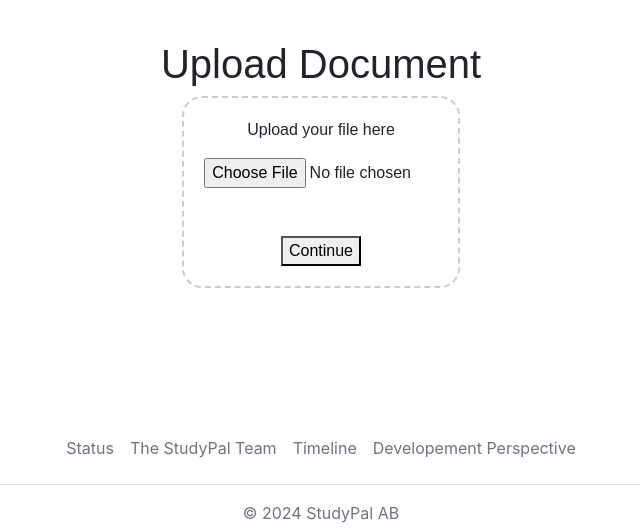
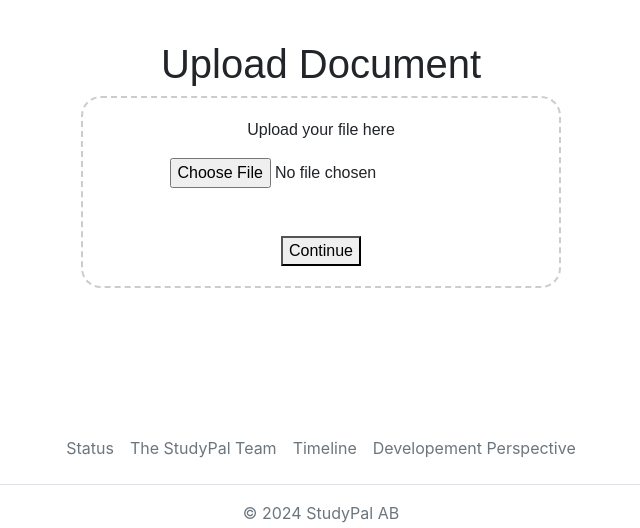
Before and after one commit to AlexNordenhog/Studypal, a Flask app: page /upload_v2 in a window 1280 px wide. Shown: the part 68-596 px from the top of the page, without its empty margins (319-959 px from the left). Run offline with Flask 3, Linux system fonts and the light colour scheme; some libraries are stand-ins or nearby versions.

Commit message:
upload page pt2

```diff
--- a/website/templates/upload_v2.html
+++ b/website/templates/upload_v2.html
@@ -22,7 +22,8 @@
 
       #uploadForm {
         text-align: center;
-      width: flex;
+        width: 100%; /* Adjust this to the width you want */
+        max-width: 600px; /* Example max-width */
       }
 
       #drop-area {
@@ -30,11 +31,12 @@
         border-radius: 20px;
         padding: 20px;
         width: 80%;
-      margin: auto;
+        margin: 0 auto;
       }
 
-    .my-form p {
+      .my-form {
         margin-top: 0;
+        text-align: center;
       }
 
       .button {
@@ -70,7 +72,7 @@
               required
             /><br /><br />
 
-          <div id="previewContainer" class="center-align">
+            <div type="my-form" id="previewContainer" class="center-align">
               <iframe
                 id="pdfPreview"
                 style="display: none; width: 100%; height: 500px"
```
Lines whose indentation alone changed are shown as unchanged.
